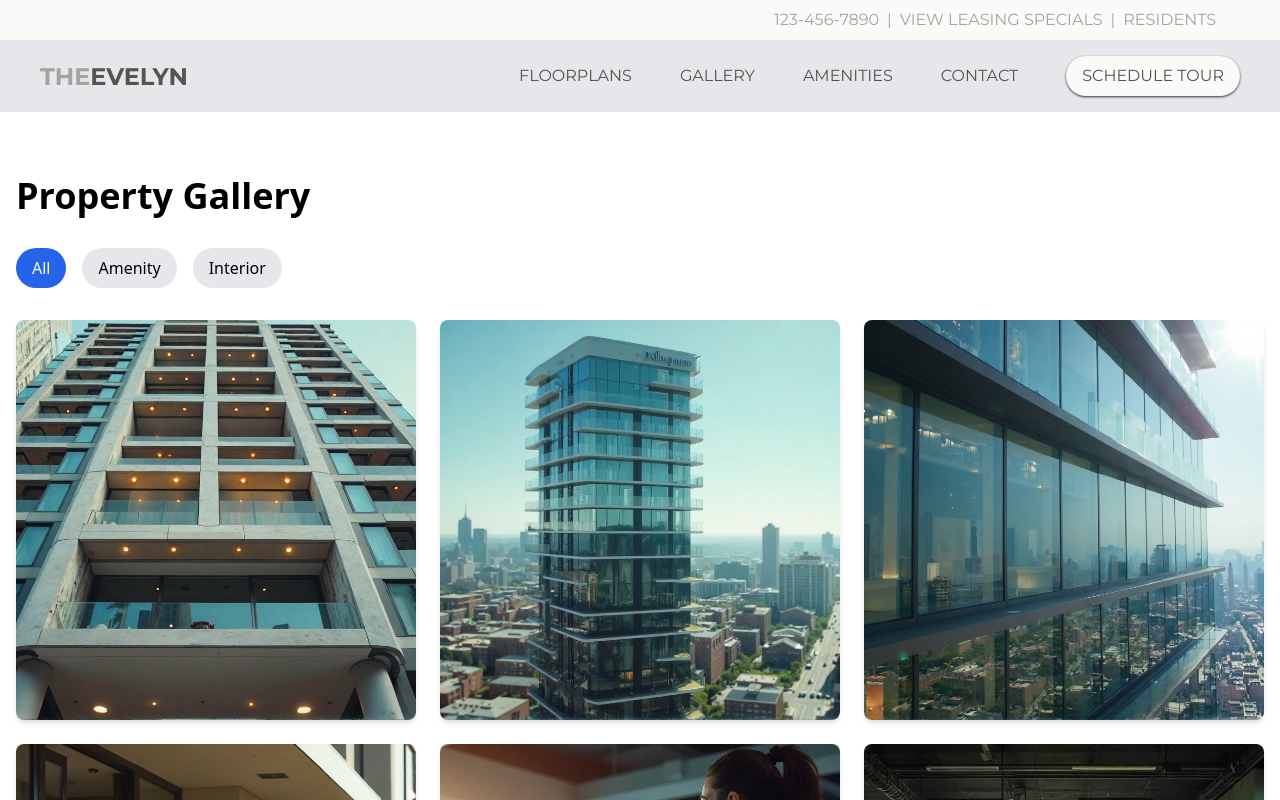
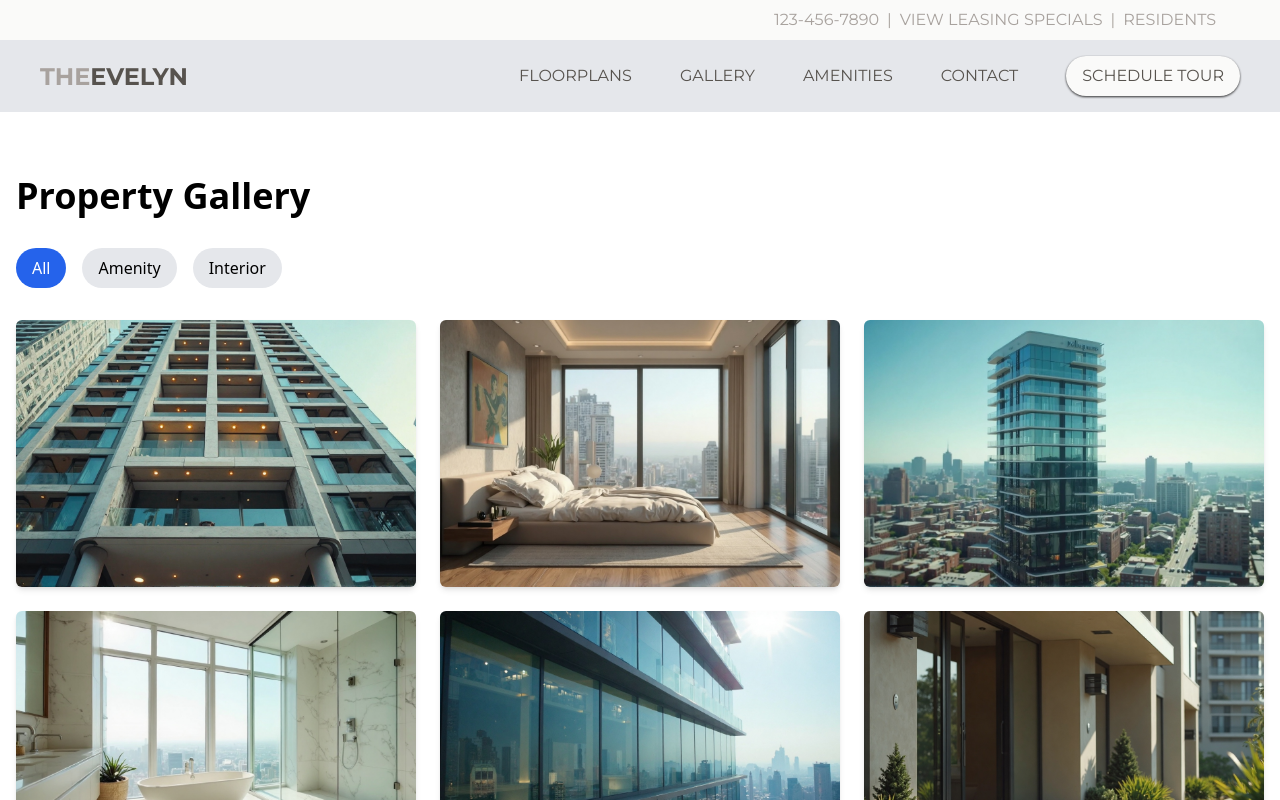
Before and after one commit to bl-aristotle/blank-project, a Next.js app: page /gallery in a window 1280 px wide. Shown: the top 800 px of the page. Built offline with nearby package versions, Linux system fonts and the light colour scheme.

Commit message:
image gallery carousel

```diff
--- a/app/components/GalleryGrid.tsx
+++ b/app/components/GalleryGrid.tsx
@@ -20,7 +20,7 @@ export default function GalleryGrid({ floorplans }: { floorplans: GalleryFloorpl
           href={`/floorplans/${plan.id}`}
           className="group relative block overflow-hidden rounded-lg shadow-md hover:shadow-xl transition-all"
         >
-          <div className="aspect-square relative">
+          <div className="aspect-3/2 relative">
             <Image
               src={plan.imageUrl}
               alt={plan.name}
--- a/app/gallery/page.tsx
+++ b/app/gallery/page.tsx
@@ -15,7 +15,9 @@ type GalleryImage = {
 // This would be in a parent server component or fetched via API
 const mockImages: GalleryImage[] = [
     { id: "1", name: "Building Ground View", url: "/images/amenities/building-ant-view.jpeg", type: "AMENITY"  },
+    { id: "23", name: "Bedroom", url: "/images/amenities/bedroom.jpeg", type: "INTERIOR"  },
     { id: "2", name: "Building Ariel View", url: "/images/amenities/building-ariel.jpeg", type: "AMENITY"  },
+    { id: "22", name: "Bathroom", url: "/images/amenities/bathroom.jpeg", type: "INTERIOR"  },
     { id: "3", name: "Building Close Up", url: "/images/amenities/building-close-up.jpeg", type: "AMENITY"  },
     { id: "4", name: "Ground Entrance", url: "/images/amenities/ground-entrance.jpeg", type: "AMENITY"  },
     { id: "5", name: "Gym Runner", url: "/images/amenities/gym-runner.jpeg", type: "AMENITY"  },
@@ -36,10 +38,9 @@ const mockImages: GalleryImage[] = [
     { id: "20", name: "Yoga Room", url: "/images/amenities/yoga-room.jpeg", type: "AMENITY"  },
 
     // Interior (Units)
+
+    { id: "24", name: "Living Room", url: "/images/amenities/livingroom-couches.jpeg", type: "INTERIOR"  },
     { id: "21", name: "Balcony Sunset", url: "/images/amenities/balcony-sunset.jpeg", type: "INTERIOR"  },
-    { id: "22", name: "Bathroom", url: "/images/amenities/bathroom.jpeg", type: "INTERIOR"  },
-    { id: "23", name: "Bedroom", url: "/images/amenities/bedroom.jpeg", type: "INTERIOR"  },
-    { id: "24", name: "Living Room", url: "/images/amenities/livingroom-couches.jpeg", type: "INTERIOR"  },
     { id: "25", name: "Unit Balcony", url: "/images/amenities/unit-balcony.jpeg", type: "INTERIOR"  },
     { id: "26", name: "Unit Kitchen", url: "/images/amenities/unit-kitchen.jpeg", type: "INTERIOR"  }
   ]
@@ -82,10 +83,11 @@ const mockImages: GalleryImage[] = [
   {filteredImages.map((image, index) => (
     <div
       key={image.id}
-                className="group overflow-hidden rounded-lg shadow-md cursor-pointer hover:shadow-lg transition-all"
+      className="group overflow-hidden rounded-md shadow-md cursor-pointer hover:shadow-lg transition-all"
       onClick={() => openImage(index)}
     >
-                <div className="relative aspect-square">
+      {/* Change this div */}
+      <div className="relative aspect-[3/2]">
         <Image
           src={image.url}
           alt={image.name}
```
Lines whose indentation alone changed are shown as unchanged.
